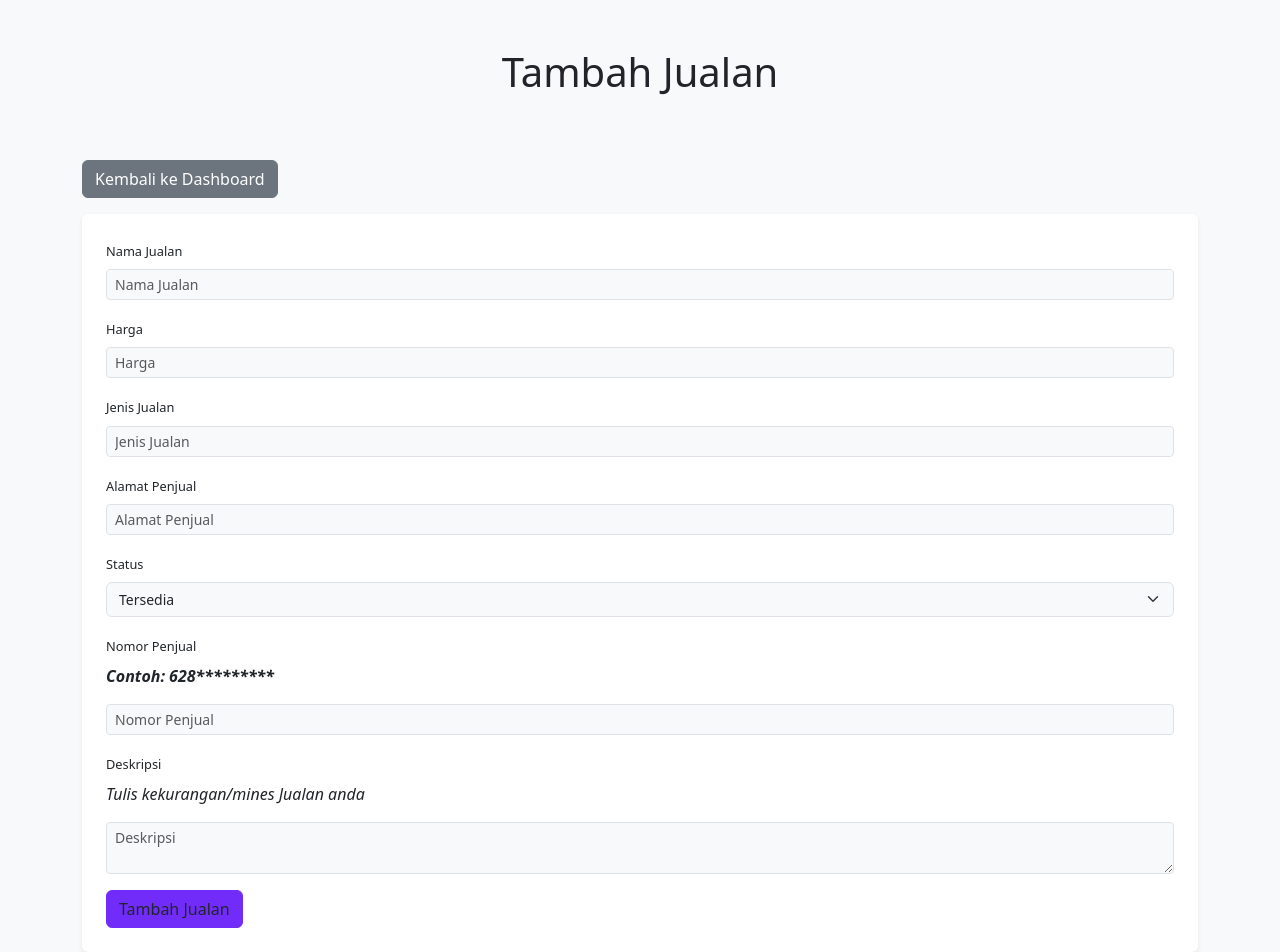
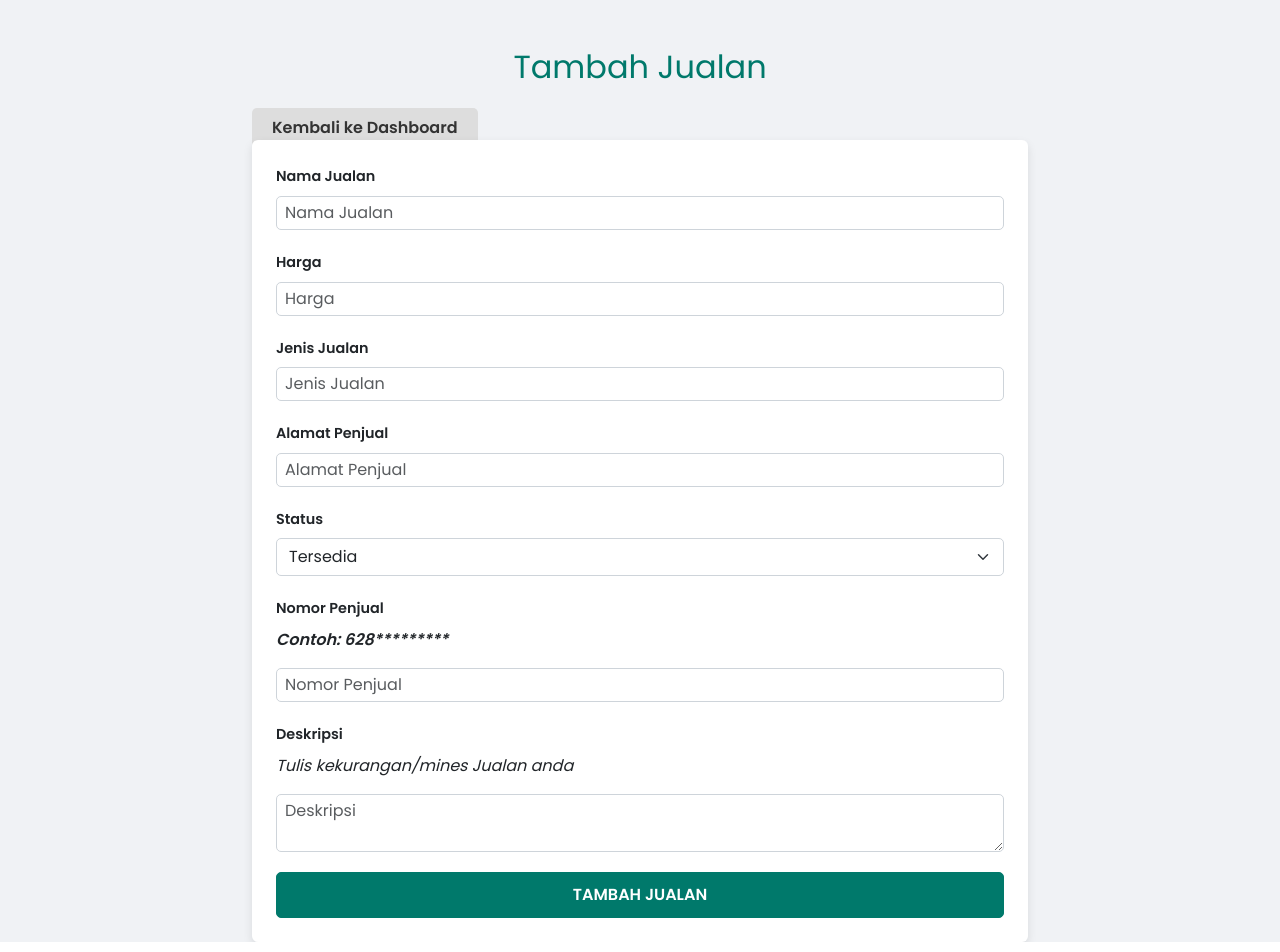
Before and after one commit to AndreasTopuh/caridana, a PHP site: page /app/view/add_produk.php in a window 1280 px wide. Run offline with PHP 8.4, Linux system fonts and the light colour scheme; the visitor is signed in with stand-in values (Sample User, id 1).

Commit message:
ubah tampilan

```diff
--- a/app/view/add_produk.php
+++ b/app/view/add_produk.php
@@ -13,88 +13,132 @@ if (!isset($_SESSION['user'])) {
     <meta charset="UTF-8">
     <meta name="viewport" content="width=device-width, initial-scale=1.0">
     <title>Tambah Jualan</title>
-    <link rel="stylesheet" href="/unkpresent/caridana/public/css/style.css">
+    <link href="https://fonts.googleapis.com/css2?family=Poppins:wght@300;400;600&display=swap" rel="stylesheet">
     <link rel="stylesheet" href="https://cdn.jsdelivr.net/npm/bootstrap@5.3.1/dist/css/bootstrap.min.css">
     <style>
         /* Additional styles */
-        .small-label {
-            font-size: 0.8rem; /* Adjust label size as needed */
+        body {
+            font-family: 'Poppins', sans-serif;
+            background-color: #f0f2f5;
+        }
+        .container {
+            max-width: 800px;
+            margin: 0 auto;
+        }
+        .card {
+            border: none;
+            border-radius: 15px;
+            box-shadow: 0 4px 10px rgba(0, 0, 0, 0.1);
+            transition: transform 0.3s ease, box-shadow 0.3s ease;
+        }
+        .card:hover {
+            transform: translateY(-5px);
+            box-shadow: 0 10px 20px rgba(0, 0, 0, 0.15);
+        }
+        .form-label {
+            font-size: 0.9rem;
+            font-weight: 600;
         }
         .form-control-sm {
-            font-size: 0.875rem;
-            background-color: #f8f9fa;
+            font-size: 1rem;
+            background-color: #ffffff;
+            border: 1px solid #ced4da;
+            border-radius: 5px;
             transition: background-color 0.3s ease;
         }
         .form-control-sm:focus {
             background-color: #ffffff;
-            border-color: #86b7fe;
+            border-color: #66afe9;
             outline: 0;
-            box-shadow: 0 0 0 0.25rem rgba(13, 110, 253, 0.25);
+            box-shadow: 0 0 0 0.25rem rgba(66, 153, 225, 0.25);
         }
-        .btn-bd-primary {
-            background-color: #712cf9;
-            border-color: #712cf9;
+        .btn-custom {
+            background-color: #00796b;
+            border-color: #00796b;
+            color: white;
+            padding: 10px 20px;
+            border-radius: 5px;
+            font-weight: 600;
+            text-transform: uppercase;
+            transition: background-color 0.3s ease;
         }
-        .btn-bd-primary:hover {
-            background-color: #6528e0;
-            border-color: #6528e0;
+        .btn-custom:hover {
+            background-color: #004d40;
+            border-color: #004d40;
         }
-        .bg-light {
-            background-color: #f8f9fa !important;
+        .back-btn {
+            background-color: #ddd;
+            color: #333;
+            font-weight: 600;
+            padding: 8px 20px;
+            border-radius: 5px;
+            text-decoration: none;
         }
-        .shadow-sm {
-            box-shadow: 0 0.125rem 0.25rem rgba(0, 0, 0, 0.075) !important;
+        .back-btn:hover {
+            background-color: #bbb;
+        }
+        .form-group {
+            margin-bottom: 20px;
+        }
+        .page-title {
+            text-align: center;
+            font-size: 2rem;
+            color: #00796b;
+            margin-bottom: 30px;
         }
     </style>
 </head>
-<body class="bg-light">
+<body>
     <div class="container mt-5">
-        <h1 class="text-center mb-4">Tambah Jualan</h1>
-        <br>
-                <a href="dashboarduser.php" class="btn btn-secondary mt-3 mb-3">Kembali ke Dashboard</a>
-        <form method="POST" action="../controller/ProdukController.php" class="shadow-sm p-4 bg-white rounded">
+        <h1 class="page-title">Tambah Jualan</h1>
 
-            <div class="mb-3">
-                <label for="nama" class="form-label small-label">Nama Jualan</label>
+        <a href="dashboarduser.php" class="back-btn mb-3">Kembali ke Dashboard</a>
+
+        <form method="POST" action="../controller/ProdukController.php" class="card p-4 bg-white rounded">
+            <div class="form-group">
+                <label for="nama" class="form-label">Nama Jualan</label>
                 <input type="text" name="nama" id="nama" class="form-control form-control-sm" placeholder="Nama Jualan" required>
             </div>
 
-            <div class="mb-3">
-                <label for="harga" class="form-label small-label">Harga</label>
+            <div class="form-group">
+                <label for="harga" class="form-label">Harga</label>
                 <input type="number" name="harga" id="harga" class="form-control form-control-sm" placeholder="Harga" step="0.01" required>
             </div>
 
-            <div class="mb-3">
-                <label for="jenis" class="form-label small-label">Jenis Jualan</label>
+            <div class="form-group">
+                <label for="jenis" class="form-label">Jenis Jualan</label>
                 <input type="text" name="jenis" id="jenis" class="form-control form-control-sm" placeholder="Jenis Jualan">
             </div>
-            <div class="mb-3">
-                <label for="alamat" class="form-label small-label">Alamat Penjual</label>
-                <input type="text" name="alamat" id="jenis" class="form-control form-control-sm" placeholder="Alamat Penjual">
+
+            <div class="form-group">
+                <label for="alamat" class="form-label">Alamat Penjual</label>
+                <input type="text" name="alamat" id="alamat" class="form-control form-control-sm" placeholder="Alamat Penjual">
             </div>
-            <div class="mb-3">
-                <label for="status" class="form-label small-label">Status</label>
+
+            <div class="form-group">
+                <label for="status" class="form-label">Status</label>
                 <select name="status" id="status" class="form-select form-control-sm" required>
                     <option value="tersedia">Tersedia</option>
                     <option value="terjual">Terjual</option>
                 </select>
             </div>
-            <div class="mb-3">
-                <label for="nomor_penjual" class="form-label small-label">Nomor Penjual</label>
+
+            <div class="form-group">
+                <label for="nomor_penjual" class="form-label">Nomor Penjual</label>
                 <p><em><strong>Contoh: 628*********</strong></em></p>
-
                 <input type="text" name="nomor_penjual" id="nomor_penjual" class="form-control form-control-sm" placeholder="Nomor Penjual" required>
             </div>
 
-            <div class="mb-3">
-                <label for="deskripsi" class="form-label small-label">Deskripsi</label>
+            <div class="form-group">
+                <label for="deskripsi" class="form-label">Deskripsi</label>
                 <p><em>Tulis kekurangan/mines Jualan anda</em></p>
                 <textarea name="deskripsi" id="deskripsi" class="form-control form-control-sm" placeholder="Deskripsi"></textarea>
             </div>
-            <button type="submit" name="add_produk" class="btn btn-bd-primary">Tambah Jualan</button>
+
+            <button type="submit" name="add_produk" class="btn btn-custom">Tambah Jualan</button>
         </form>
+    </div>
 
-    </div>
     <script src="https://cdn.jsdelivr.net/npm/bootstrap@5.3.1/dist/js/bootstrap.bundle.min.js"></script>
 </body>
 </html>
```
Also changed, not shown: app/view/produk_list.php (+80 -17 lines), app/view/produk_saya.php (+48 -12 lines).
